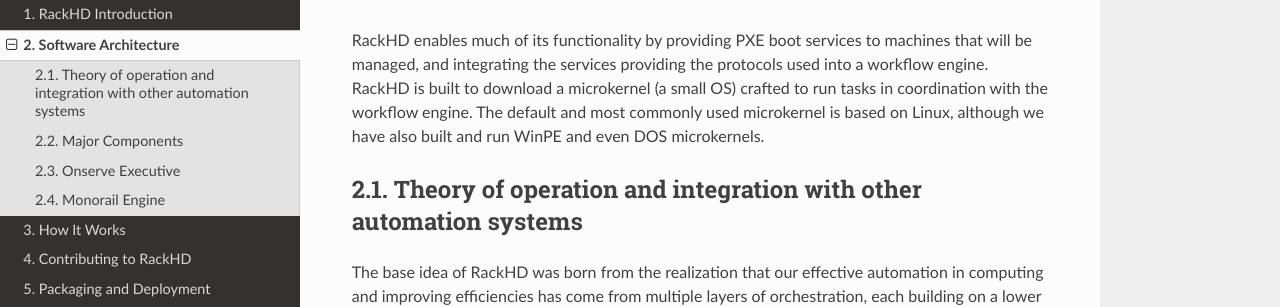
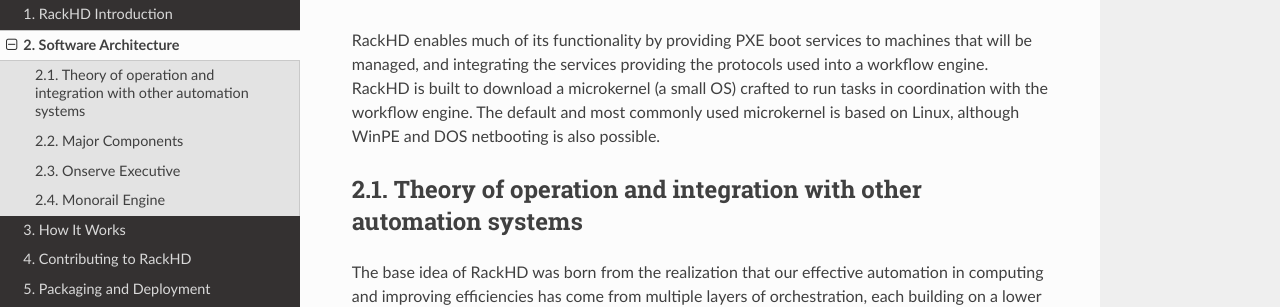
Before and after one commit to RackHD/docs, a Sphinx documentation site: the page built from docs/software_architecture.rst, in a window 1280 px wide and 900 px high. Shown: the part 131-438 px from the top of the window. Built offline with Sphinx 7.4.7 and the Read the Docs theme 2.0.0, drawn with Linux system fonts in a browser that asks for light colours.

Commit message:
resolves #75

```diff
--- a/docs/software_architecture.rst
+++ b/docs/software_architecture.rst
@@ -6,7 +6,7 @@
 the protocols used into a workflow engine. RackHD is built to download a
 microkernel (a small OS) crafted to run tasks in coordination with the workflow
 engine. The default and most commonly used microkernel is based on Linux, although
-we have also built and run WinPE and even DOS microkernels.
+WinPE and DOS netbooting is also possible.
 
 Theory of operation and integration with other automation systems
 -----------------------------------------
```
